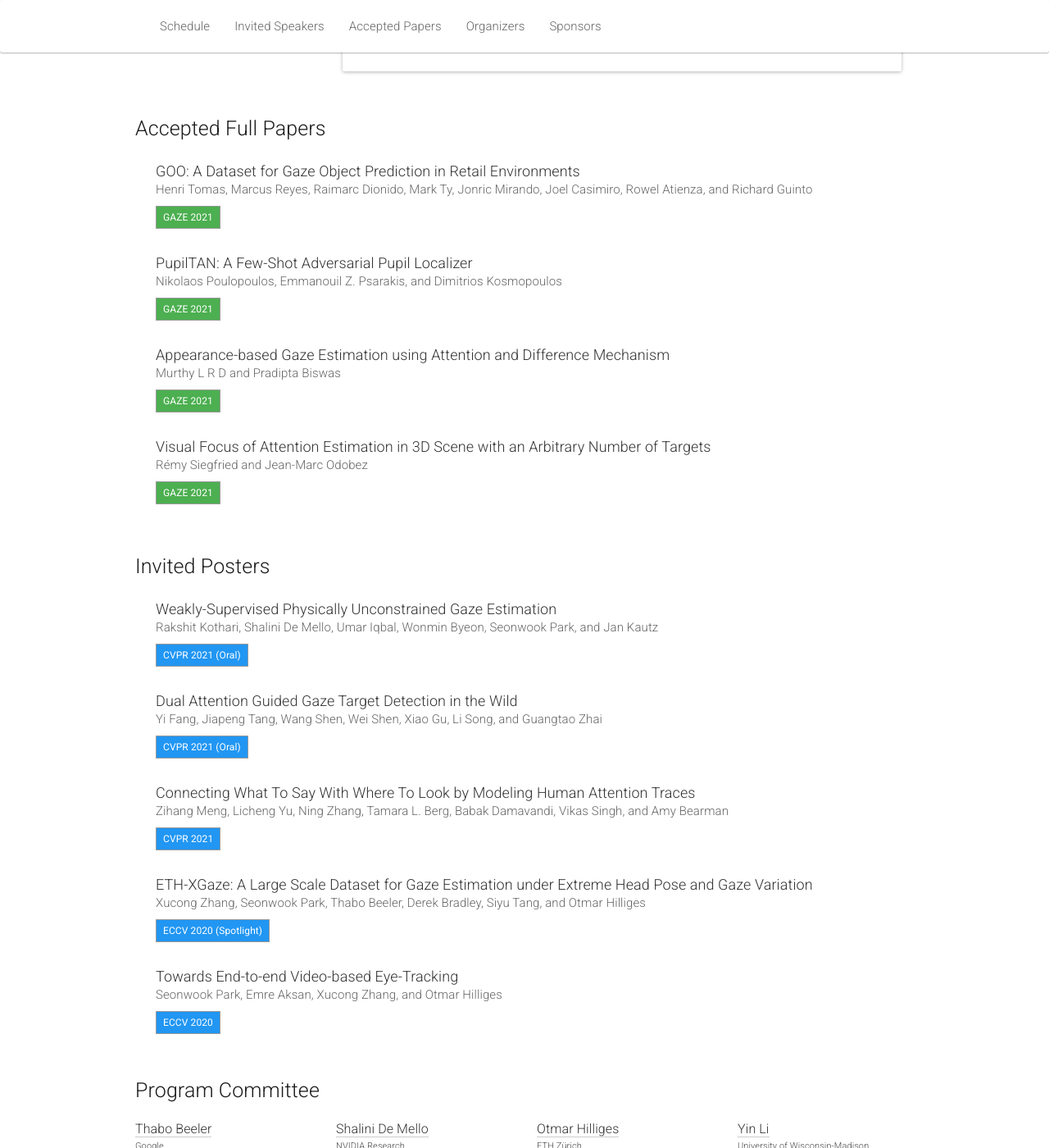
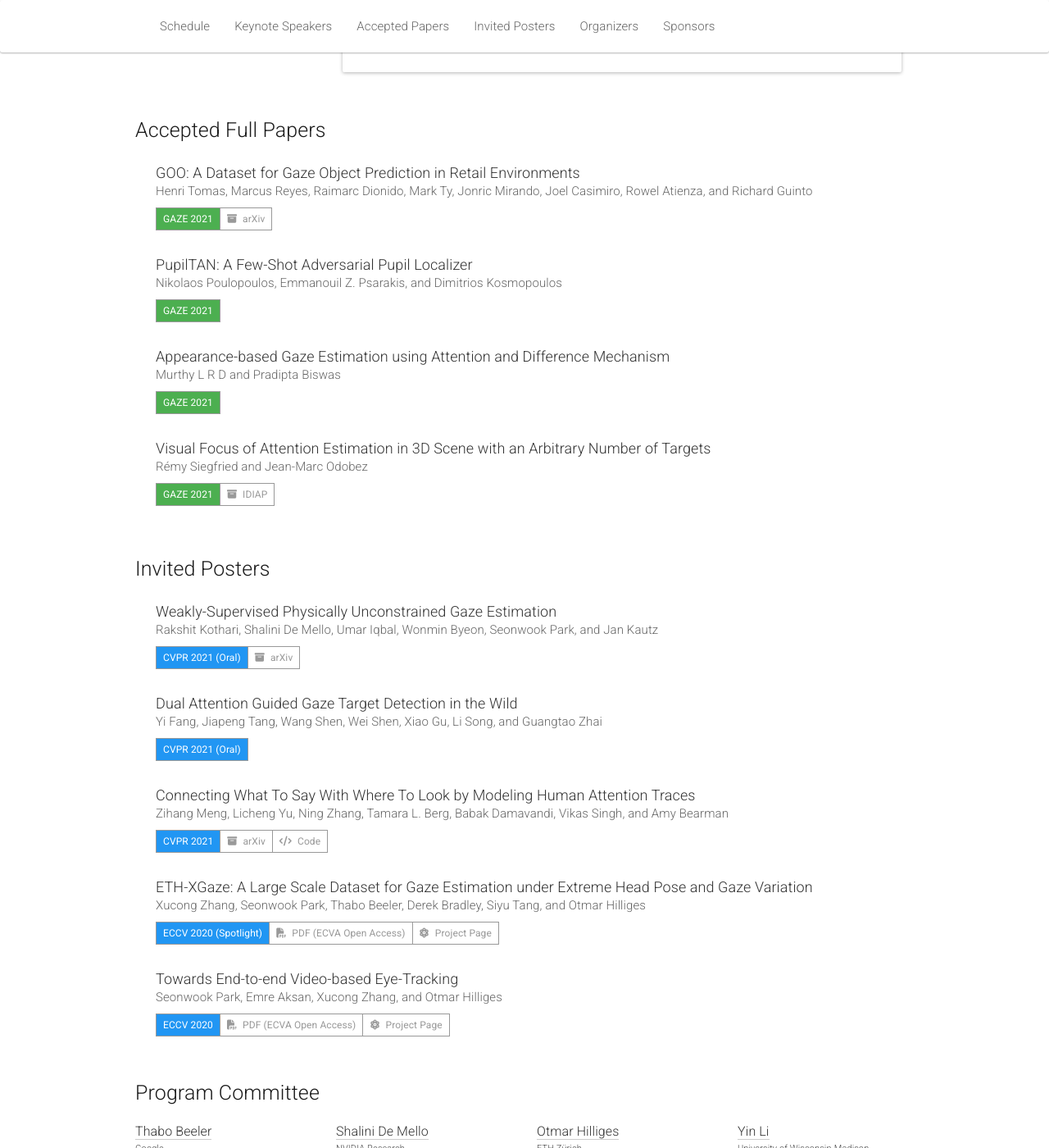
Before and after one commit to gazeworkshop/gazeworkshop.github.io, a Jekyll site: the page built from _pages/home_2021.md, in a window 1280 px wide and 1400 px high, scrolled down 3989 px. Shown: the whole window at 82% size. Built offline with Jekyll 4.4.1, drawn with Linux system fonts in a browser that asks for light colours; nearby versions of some CDN libraries.

Commit message:
Add some links to accepted/invited papers

```diff
--- a/_includes/header_2021.html
+++ b/_includes/header_2021.html
@@ -17,9 +17,10 @@
 	<!--<li><a href="#calls">Call for Contributions</a></li>-->
 	<!--<li><a href="#dates">Important Dates</a></li>-->
 	<li><a href="#schedule">Schedule</a></li>
-	<li><a href="#speakers">Invited Speakers</a></li>
+	<li><a href="#speakers">Keynote Speakers</a></li>
 	<!--<li><a href="#awards">Awards</a></li>-->
-	<li><a href="#accepted">Accepted Papers</a></li>
+	<li><a href="#accepted-papers">Accepted Papers</a></li>
+	<li><a href="#invited-posters">Invited Posters</a></li>
         <li><a href="#organizers">Organizers</a></li>
 	<!--<li><a href="#programcommittee">Program Committee</a></li>-->
 	<li><a href="#sponsors">Sponsors</a></li>
--- a/_pages/home_2021.md
+++ b/_pages/home_2021.md
@@ -180,8 +180,8 @@ We will be hosting 3 invited speakers and holding 2 deep learning challenges for
   </div>
 </div><br>
 
-<div class="row" id="schedule">
-  <div class="col-xs-12">
+<div class="row">
+  <div class="col-xs-12"><a class="anchor" id="schedule"></a>
      <h2>Workshop Schedule</h2>
      <br>
      <table class="table schedule" style="border:none !important;">
@@ -340,7 +340,7 @@ I will start by describing a general method for the analysis of visual scanning
 </div>
 
 <div class="row">
-  <div class="col-xs-12">
+  <div class="col-xs-12"><a class="anchor" id="accepted-papers"></a>
     <h2>Accepted Full Papers</h2>
     <div class="paper">
         <span class="title">GOO: A Dataset for Gaze Object Prediction in Retail Environments</span>
@@ -349,7 +349,7 @@ I will start by describing a general method for the analysis of visual scanning
           <button class="btn btn-success">GAZE 2021</button>
           <!--<button class="btn btn-poster-id">Poster #118</button>-->
             <!--<a class="btn btn-default" target="_blank" href="http://openaccess.thecvf.com/content_ICCVW_2019/papers/GAZE/Guo_A_Generalized_and_Robust_Method_Towards_Practical_Gaze_Estimation_on_ICCVW_2019_paper.pdf"><i class="fas fa-file-pdf"></i> PDF (CVF)</a>-->
-          <!--<a class="btn btn-default" target="_blank" href="https://arxiv.org/abs/1910.07331"><i class="fas fa-archive"></i> arXiv</a>-->
+	  <a class="btn btn-default" target="_blank" href="https://arxiv.org/abs/2105.10793"><i class="fas fa-archive"></i> arXiv</a>
           <!--<a class="btn btn-default" target="_blank" href="https://github.com/NVlabs/few_shot_gaze"><i class="fas fa-code"></i> Code</a>-->
         </div>
     </div>
@@ -361,7 +361,6 @@ I will start by describing a general method for the analysis of visual scanning
           <button class="btn btn-success">GAZE 2021</button>
           <!--<button class="btn btn-poster-id">Poster #118</button>-->
             <!--<a class="btn btn-default" target="_blank" href="http://openaccess.thecvf.com/content_ICCVW_2019/papers/GAZE/Guo_A_Generalized_and_Robust_Method_Towards_Practical_Gaze_Estimation_on_ICCVW_2019_paper.pdf"><i class="fas fa-file-pdf"></i> PDF (CVF)</a>-->
-          <!--<a class="btn btn-default" target="_blank" href="https://arxiv.org/abs/1910.07331"><i class="fas fa-archive"></i> arXiv</a>-->
           <!--<a class="btn btn-default" target="_blank" href="https://github.com/NVlabs/few_shot_gaze"><i class="fas fa-code"></i> Code</a>-->
         </div>
     </div>
@@ -386,12 +385,14 @@ I will start by describing a general method for the analysis of visual scanning
           <!--<button class="btn btn-poster-id">Poster #118</button>-->
             <!--<a class="btn btn-default" target="_blank" href="http://openaccess.thecvf.com/content_ICCVW_2019/papers/GAZE/Guo_A_Generalized_and_Robust_Method_Towards_Practical_Gaze_Estimation_on_ICCVW_2019_paper.pdf"><i class="fas fa-file-pdf"></i> PDF (CVF)</a>-->
           <!--<a class="btn btn-default" target="_blank" href="https://arxiv.org/abs/1910.07331"><i class="fas fa-archive"></i> arXiv</a>-->
+	  <a class="btn btn-default" target="_blank" href="http://publications.idiap.ch/downloads/papers/2021/Siegfried_CVPRW_2021.pdf"><i class="fas fa-archive"></i> IDIAP</a>
           <!--<a class="btn btn-default" target="_blank" href="https://github.com/NVlabs/few_shot_gaze"><i class="fas fa-code"></i> Code</a>-->
         </div>
     </div>
 
     <br><br>
 
+    <a class="anchor" id="invited-posters"></a>
     <h2>Invited Posters</h2>
     <div class="paper">
         <span class="title">Weakly-Supervised Physically Unconstrained Gaze Estimation</span>
@@ -400,7 +401,7 @@ I will start by describing a general method for the analysis of visual scanning
           <button class="btn btn-primary">CVPR 2021 (Oral)</button>
           <!--<button class="btn btn-poster-id">Poster #118</button>-->
             <!--<a class="btn btn-default" target="_blank" href="http://openaccess.thecvf.com/content_ICCVW_2019/papers/GAZE/Guo_A_Generalized_and_Robust_Method_Towards_Practical_Gaze_Estimation_on_ICCVW_2019_paper.pdf"><i class="fas fa-file-pdf"></i> PDF (CVF)</a>-->
-          <!--<a class="btn btn-default" target="_blank" href="https://arxiv.org/abs/1910.07331"><i class="fas fa-archive"></i> arXiv</a>-->
+	  <a class="btn btn-default" target="_blank" href="https://arxiv.org/abs/2105.09803"><i class="fas fa-archive"></i> arXiv</a>
           <!--<a class="btn btn-default" target="_blank" href="https://github.com/NVlabs/few_shot_gaze"><i class="fas fa-code"></i> Code</a>-->
         </div>
     </div>
@@ -424,8 +425,8 @@ I will start by describing a general method for the analysis of visual scanning
           <button class="btn btn-primary">CVPR 2021</button>
           <!--<button class="btn btn-poster-id">Poster #118</button>-->
             <!--<a class="btn btn-default" target="_blank" href="http://openaccess.thecvf.com/content_ICCVW_2019/papers/GAZE/Guo_A_Generalized_and_Robust_Method_Towards_Practical_Gaze_Estimation_on_ICCVW_2019_paper.pdf"><i class="fas fa-file-pdf"></i> PDF (CVF)</a>-->
-          <!--<a class="btn btn-default" target="_blank" href="https://arxiv.org/abs/1910.07331"><i class="fas fa-archive"></i> arXiv</a>-->
-          <!--<a class="btn btn-default" target="_blank" href="https://github.com/NVlabs/few_shot_gaze"><i class="fas fa-code"></i> Code</a>-->
+	  <a class="btn btn-default" target="_blank" href="https://arxiv.org/abs/2105.05964"><i class="fas fa-archive"></i> arXiv</a>
+	  <a class="btn btn-default" target="_blank" href="https://github.com/facebookresearch/connect-caption-and-trace"><i class="fas fa-code"></i> Code</a>
         </div>
     </div>
 
@@ -435,7 +436,8 @@ I will start by describing a general method for the analysis of visual scanning
         <div class="btn-group btn-group-xs" role="group">
           <button class="btn btn-primary">ECCV 2020 (Spotlight)</button>
           <!--<button class="btn btn-poster-id">Poster #118</button>-->
-            <!--<a class="btn btn-default" target="_blank" href="http://openaccess.thecvf.com/content_ICCVW_2019/papers/GAZE/Guo_A_Generalized_and_Robust_Method_Towards_Practical_Gaze_Estimation_on_ICCVW_2019_paper.pdf"><i class="fas fa-file-pdf"></i> PDF (CVF)</a>-->
+	  <a class="btn btn-default" target="_blank" href="https://www.ecva.net/papers/eccv_2020/papers_ECCV/papers/123500358.pdf"><i class="fas fa-file-pdf"></i> PDF (ECVA Open Access)</a>
+          <a class="btn btn-default" target="_blank" href="https://ait.ethz.ch/projects/2020/ETH-XGaze/"><i class="fas fa-atom"></i> Project Page</a>
           <!--<a class="btn btn-default" target="_blank" href="https://arxiv.org/abs/1910.07331"><i class="fas fa-archive"></i> arXiv</a>-->
           <!--<a class="btn btn-default" target="_blank" href="https://github.com/NVlabs/few_shot_gaze"><i class="fas fa-code"></i> Code</a>-->
         </div>
@@ -447,7 +449,8 @@ I will start by describing a general method for the analysis of visual scanning
         <div class="btn-group btn-group-xs" role="group">
           <button class="btn btn-primary">ECCV 2020</button>
           <!--<button class="btn btn-poster-id">Poster #118</button>-->
-            <!--<a class="btn btn-default" target="_blank" href="http://openaccess.thecvf.com/content_ICCVW_2019/papers/GAZE/Guo_A_Generalized_and_Robust_Method_Towards_Practical_Gaze_Estimation_on_ICCVW_2019_paper.pdf"><i class="fas fa-file-pdf"></i> PDF (CVF)</a>-->
+	  <a class="btn btn-default" target="_blank" href="https://www.ecva.net/papers/eccv_2020/papers_ECCV/papers/123570732.pdf"><i class="fas fa-file-pdf"></i> PDF (ECVA Open Access)</a>
+          <a class="btn btn-default" target="_blank" href="https://ait.ethz.ch/projects/2020/EVE/"><i class="fas fa-atom"></i> Project Page</a>
           <!--<a class="btn btn-default" target="_blank" href="https://arxiv.org/abs/1910.07331"><i class="fas fa-archive"></i> arXiv</a>-->
           <!--<a class="btn btn-default" target="_blank" href="https://github.com/NVlabs/few_shot_gaze"><i class="fas fa-code"></i> Code</a>-->
         </div>
```
